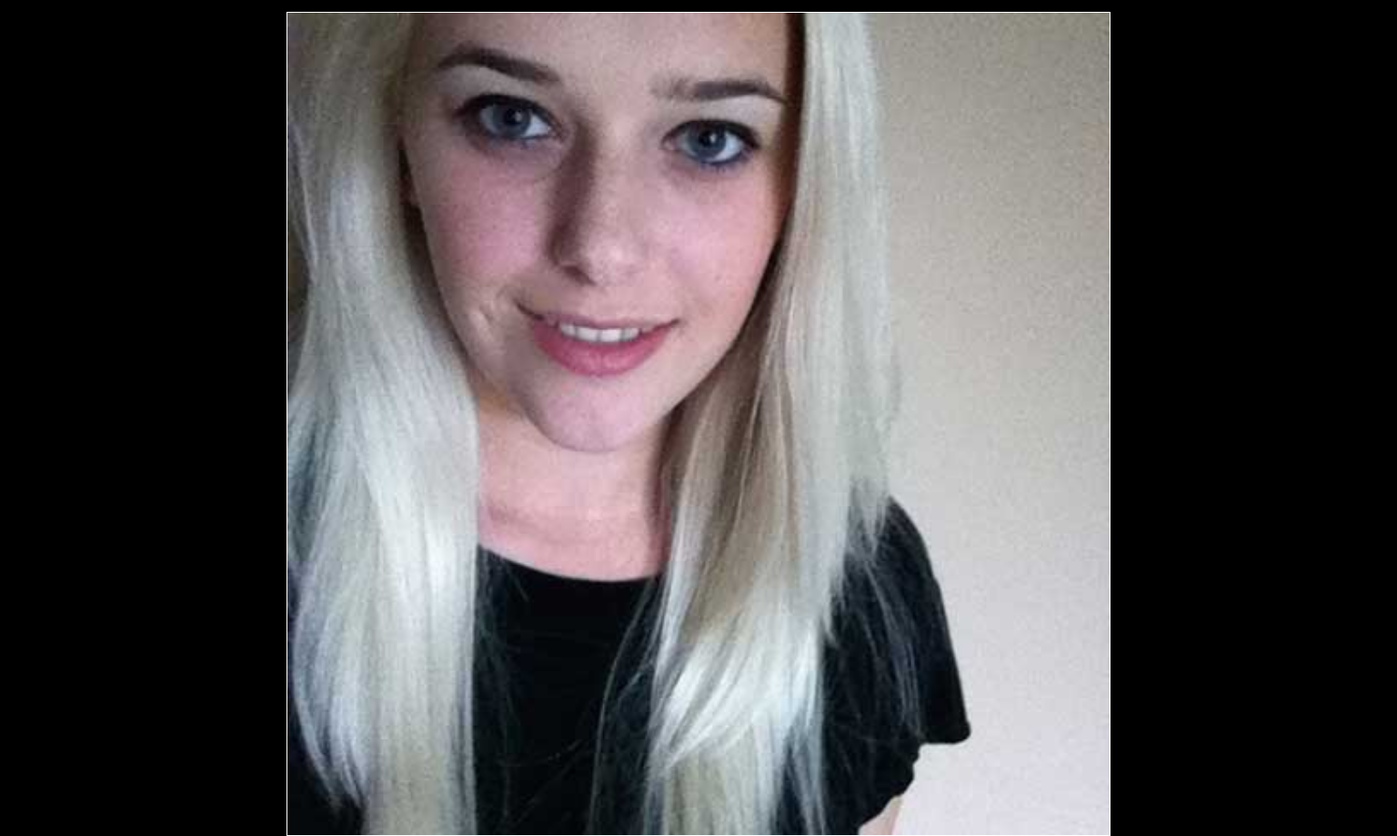
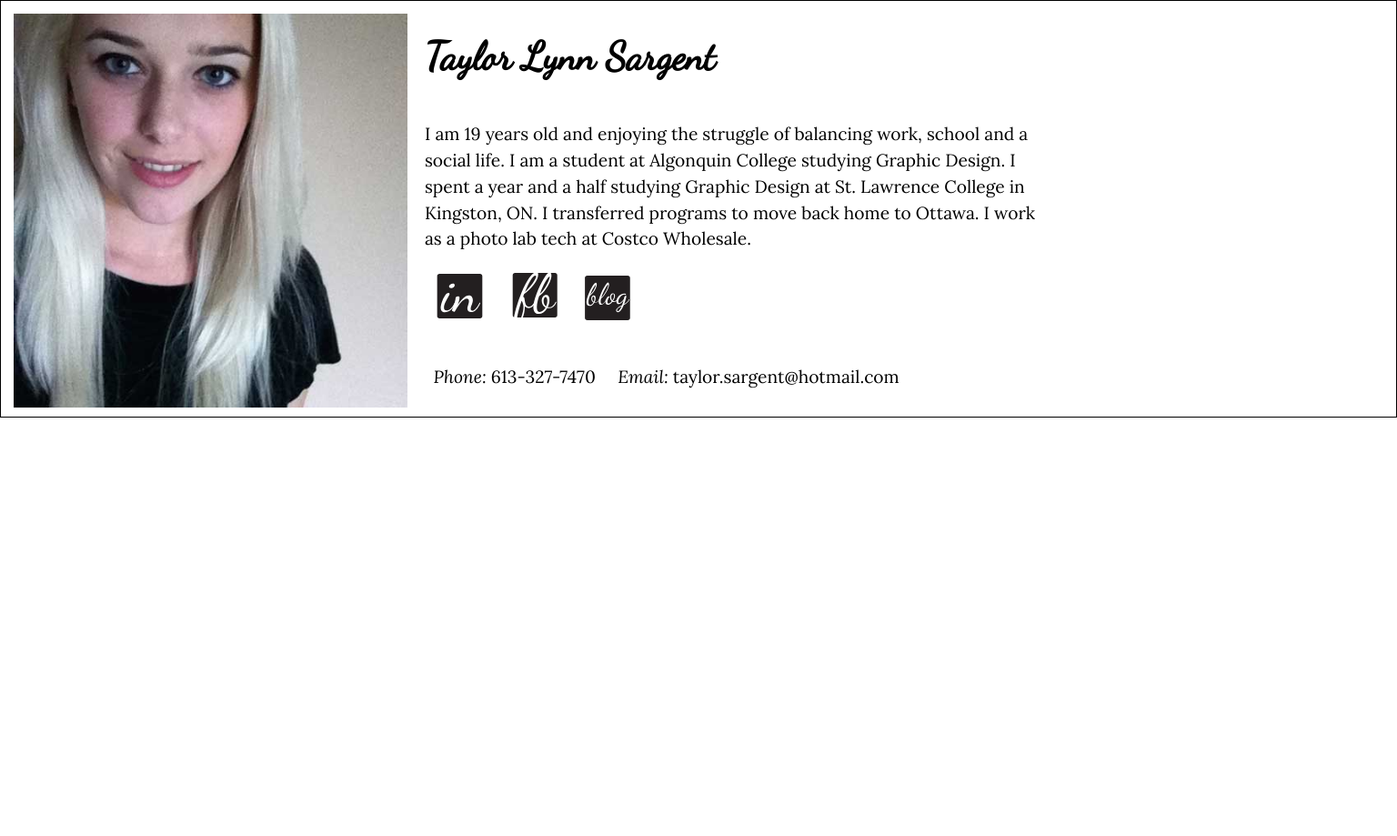
Before and after one commit to taylorsargent/dsn1675-project-1, a plain HTML site: page index.html in a window 1536 px wide. Shown: the top 919 px of the page at 91% size. After the commit the page ends 800 px from the top, so only its background shows below. Drawn offline with Linux system fonts and the light colour scheme.

Commit message:
adjusted media queries sizes

```diff
--- a/css/main.css
+++ b/css/main.css
@@ -46,8 +46,6 @@ h1 {
 }
 
 p {
-  font-size: 16px;
-  line-height: 1.4;
   padding: 0.5em;
 }
 
@@ -84,7 +82,6 @@ footer {
 
 footer p {
   color: white;
-  font-size: 14px;
 }
 
 @media only screen and (min-width: 455px) {
@@ -96,7 +93,6 @@ footer p {
 
   footer p {
     display: inline-block;
-    font-size: 16px;
   }
 
   .image {
@@ -112,3 +108,102 @@ footer p {
   }
 
 }
+
+@media only screen and (min-width: 650px) {
+
+  html {
+    font-size: 120%;
+    line-height: 1.5;
+  }
+
+  main p {
+    width: 70%;
+    text-align: center;
+    margin: 0 auto;
+  }
+
+  footer {
+    text-align: center;
+  }
+
+  .image {
+    width: 40%;
+    margin: 0 auto;
+    display: block;
+    border: white solid 1px;
+  }
+
+  .social {
+    display: inline-block;
+    width: 15%;
+  }
+
+}
+
+@media only screen and (min-width: 1440px) {
+
+  body {
+    border: black 1px solid;
+  }
+
+  .image {
+    width: 30%;
+    display: inline-block;
+    float: left;
+    padding-right: 1em;
+    border: none;
+  }
+
+  .image-color {
+    background-color: transparent;
+    padding: .75em;
+  }
+
+  h1 {
+   text-align: left;
+   display: inline-block;
+   margin-top: 0;
+  }
+
+  main p {
+    width: 50%;
+    text-align: left;
+  }
+
+  .social {
+    display: inline-block;
+    width: 5%;
+  }
+
+  .social img {
+    display: inline-block;
+    width: 100%;
+  }
+
+  .social-icons {
+    padding-top: 0;
+    text-align: left;
+  }
+
+  .phone {
+    text-decoration: none;
+    color: black;
+  }
+
+  .email {
+    text-decoration: none;
+    color: black;
+  }
+
+  footer {
+    background-color: transparent;
+    margin: 0;
+    padding: 0;
+    text-align: left;
+  }
+
+  footer p {
+    color: black;
+  }
+
+}
--- a/index.html
+++ b/index.html
@@ -15,7 +15,7 @@
   <div class="image-color">
     <img class="image" src="images/self-image.jpg" alt="picture of myself">
   </div>
-    <h1> Taylor Lynn Sargent </h1>
+    <h1 class="title"> Taylor Lynn Sargent </h1>
   </header>
 
   <main>
@@ -25,8 +25,7 @@
     <a class="social" href="https://www.facebook.com/taylor.sargent.73"> <img src="images/facebook.svg" alt="facebook app"></a>
     <a class="social" href="https://taylorsargent.wordpress.com"> <img src="images/blog.svg" alt="blog app"></a>
     </div>
-
-  </main>
+</main>
 
   <footer>
     <p> <i>Phone:</i><a class="phone" href="tel:+6133277470"> 613-327-7470 </a></p>
```
